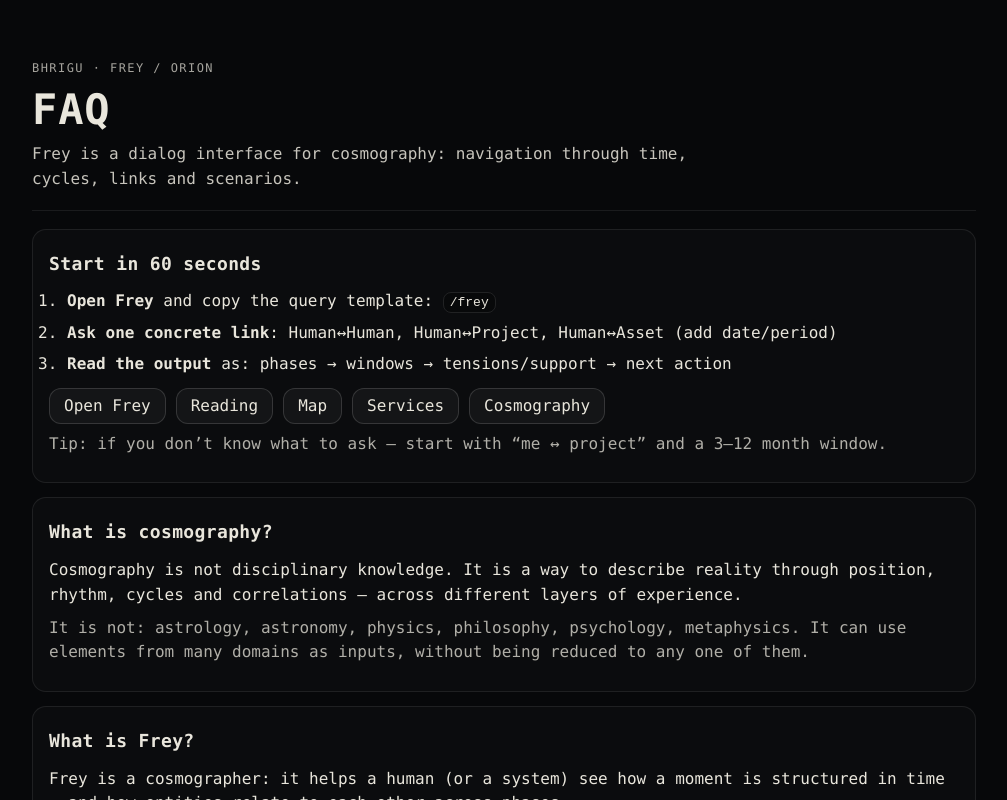
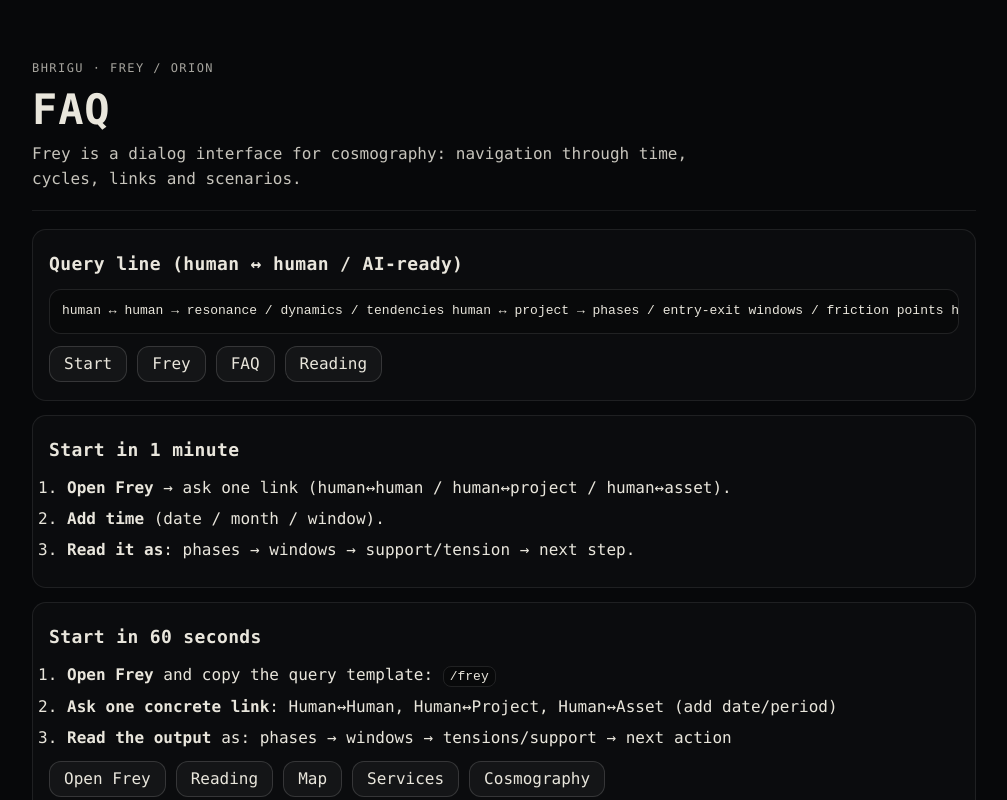
Before and after one commit to AiBhrigu/bhrigu-portal, a Next.js app: page /faq in a window 1280 px wide. Shown: the top 800 px of the page, without its empty margins (136-1143 px from the left). Built offline with nearby package versions, Linux system fonts and the light colour scheme.

Commit message:
polish: unify EN copy + FAQ everywhere + canon query line + link look

```diff
--- a/pages/faq.js
+++ b/pages/faq.js
@@ -19,6 +19,33 @@ export default function FAQ() {
             Frey is a dialog interface for cosmography: navigation through time, cycles, links and scenarios.
           </p>
         </header>
+
+          <section className="card">
+            <h2>Query line (human ↔ human / AI-ready)</h2>
+            <pre className="pre">human ↔ human → resonance / dynamics / tendencies
+human ↔ project → phases / entry-exit windows / friction points
+human ↔ asset → timing / risk-support tone / cycles
+author ↔ style → amplification vs dilution / peaks
+user ↔ scenario → relevance / maturity / decision nodes</pre>
+
+            <div className="nav">
+              <a className="btn" href="/start">Start</a>
+              <a className="btn" href="/frey">Frey</a>
+              <a className="btn" href="/faq">FAQ</a>
+              <a className="btn" href="/reading">Reading</a>
+            </div>
+          </section>
+
+
+          <section className="card">
+            <h2>Start in 1 minute</h2>
+            <ol className="ol">
+              <li><strong>Open Frey</strong> → ask one link (human↔human / human↔project / human↔asset).</li>
+              <li><strong>Add time</strong> (date / month / window).</li>
+              <li><strong>Read it as</strong>: phases → windows → support/tension → next step.</li>
+            </ol>
+          </section>
+
           <section className="card">
             <h2>Start in 60 seconds</h2>
             <ol className="ol">
@@ -202,7 +229,7 @@ user ↔ scenario → relevance / maturity / decision nodes</pre>
         </footer>
       </main>
 
-      <style jsx>{`
+      <style jsx>{`\n          /*__LINK_CANON__*/\n          a{color:inherit;text-decoration:none;border-bottom:1px solid rgba(215,181,90,.55);padding-bottom:1px}\n          a:hover{border-bottom-color:rgba(215,181,90,.95)}\n          a:focus-visible{outline:2px solid rgba(215,181,90,.85);outline-offset:3px;border-bottom-color:transparent}\n
           a { color: inherit; text-decoration: underline; text-decoration-color: rgba(215,181,90,0.55); text-underline-offset: 3px; word-break: break-word; }
           a:hover { text-decoration-color: rgba(215,181,90,0.95); }
           .nav { display: flex; flex-wrap: wrap; gap: 10px; margin-top: 12px; }
```
Also changed, not shown: pages/frey.js (+28 -1 lines).
